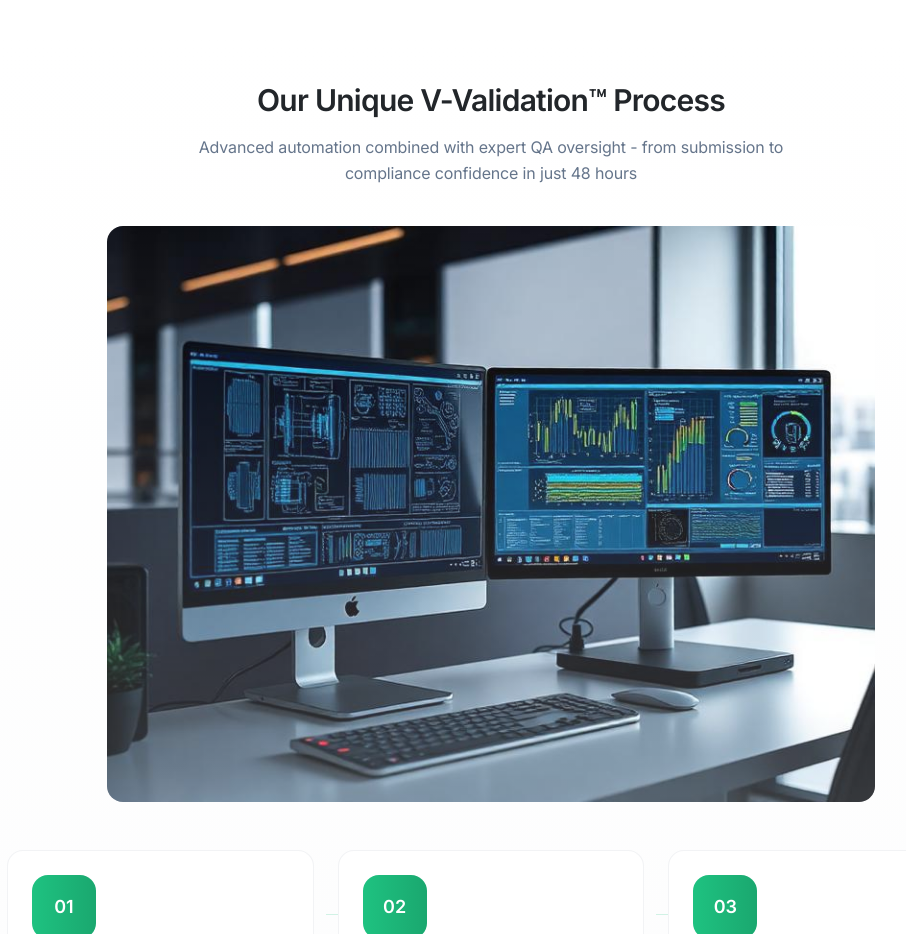
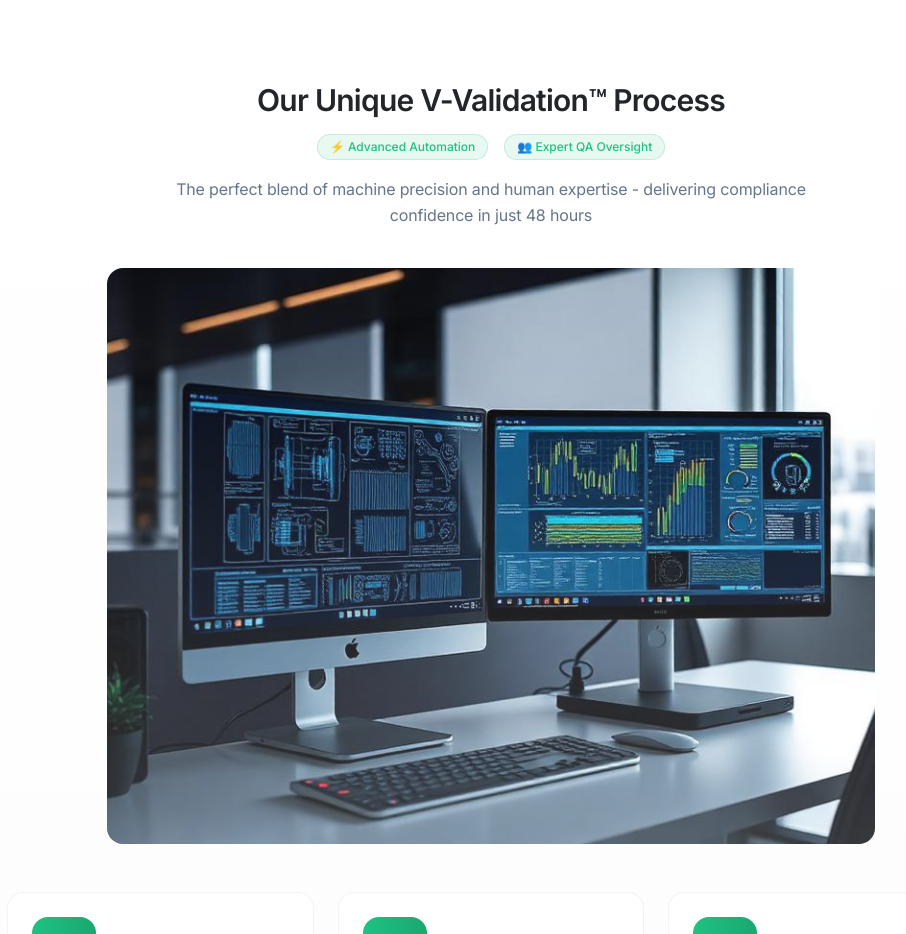
Before and after one commit to Raubizar/valiblox-48hr-qa, a React (Vite) app: page / in a window 1280 px wide. Shown: the part 2580-3514 px from the top of the page, without its empty margins (149-1055 px from the left). Built offline with nearby package versions, Linux system fonts and the light colour scheme.

Commit message:
Update process section
Update "Our Unique 3-Step Process" to "Our Unique V-Validation™ Process", emphasizing automation and expert QA. Add "Customer Inputs", "Deliverables List", "Standards", and "Files Access" to the first step.

```diff
--- a/src/components/Process.tsx
+++ b/src/components/Process.tsx
@@ -34,8 +34,16 @@ export const Process = () => {
           <h2 className="text-2xl md:text-3xl font-semibold text-foreground mb-4 tracking-tight">
             Our Unique V-Validation™ Process
           </h2>
+          <div className="flex justify-center gap-4 mb-4">
+            <span className="inline-flex items-center px-3 py-1 rounded-full text-xs font-medium bg-primary/10 text-primary border border-primary/20">
+              ⚡ Advanced Automation
+            </span>
+            <span className="inline-flex items-center px-3 py-1 rounded-full text-xs font-medium bg-primary/10 text-primary border border-primary/20">
+              👥 Expert QA Oversight
+            </span>
+          </div>
           <p className="text-base text-muted-foreground max-w-2xl mx-auto leading-relaxed">
-            Advanced automation combined with expert QA oversight - from submission to compliance confidence in just 48 hours
+            The perfect blend of machine precision and human expertise - delivering compliance confidence in just 48 hours
           </p>
         </div>
 
```
